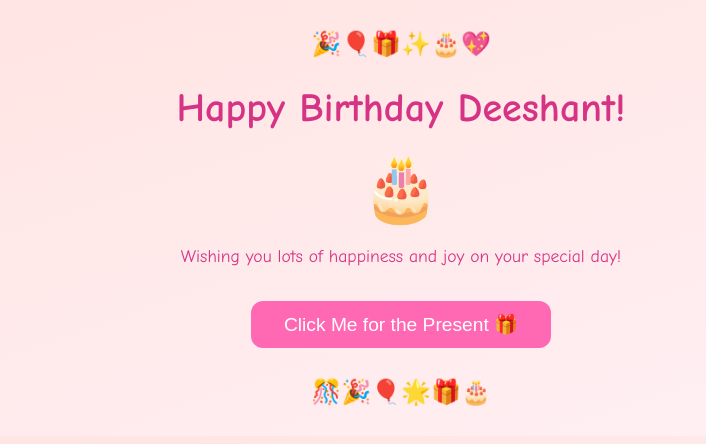
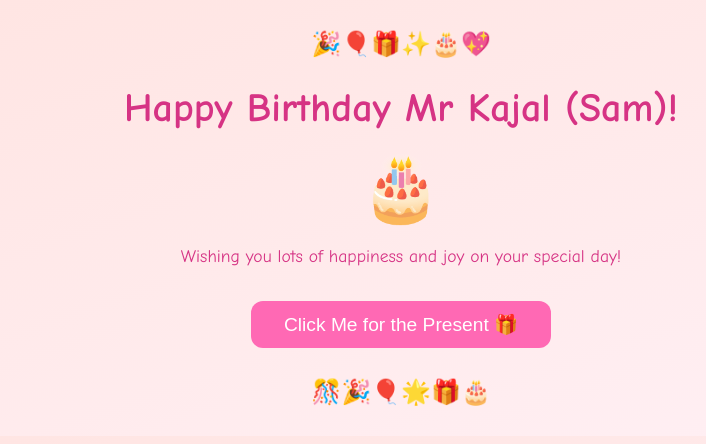
Before and after one commit to vaibhavagarwal3105/bday, a plain HTML site: page index.html in a window 1280 px wide. Shown: the whole page, without its empty margins (239-945 px from the left). Drawn offline with Linux system fonts and the light colour scheme.

Commit message:
Update index.html

```diff
--- a/index.html
+++ b/index.html
@@ -3,7 +3,7 @@
 <head>
     <meta charset="UTF-8">
     <meta name="viewport" content="width=device-width, initial-scale=1.0">
-    <title>Happy Birthday Deeshant!</title>
+    <title>Happy Birthday Sam!</title>
     <style>
         body {
             background: linear-gradient(to bottom right, #ffe4e1, #fff0f5);
@@ -49,7 +49,7 @@
 </head>
 <body>
     <div class="decorations">🎉🎈🎁✨🎂💖</div>
-    <h1>Happy Birthday Deeshant!</h1>
+    <h1>Happy Birthday Mr Kajal (Sam)!</h1>
     <div class="cake">🎂</div>
     <p>Wishing you lots of happiness and joy on your special day!</p>
     <button class="btn" onclick="window.location.href='monkey.jpg'">
```
